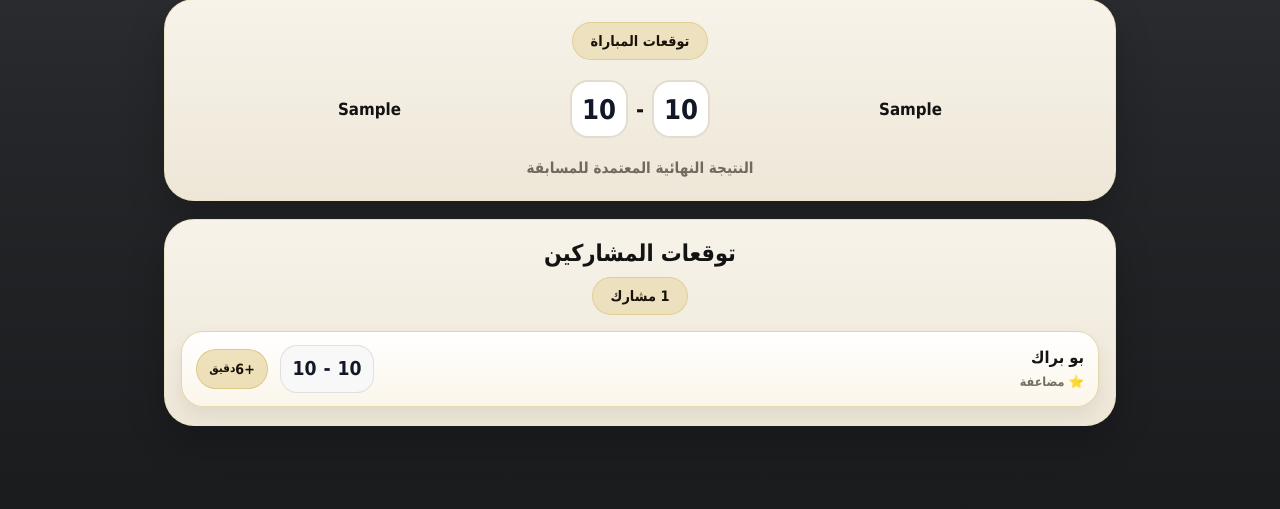
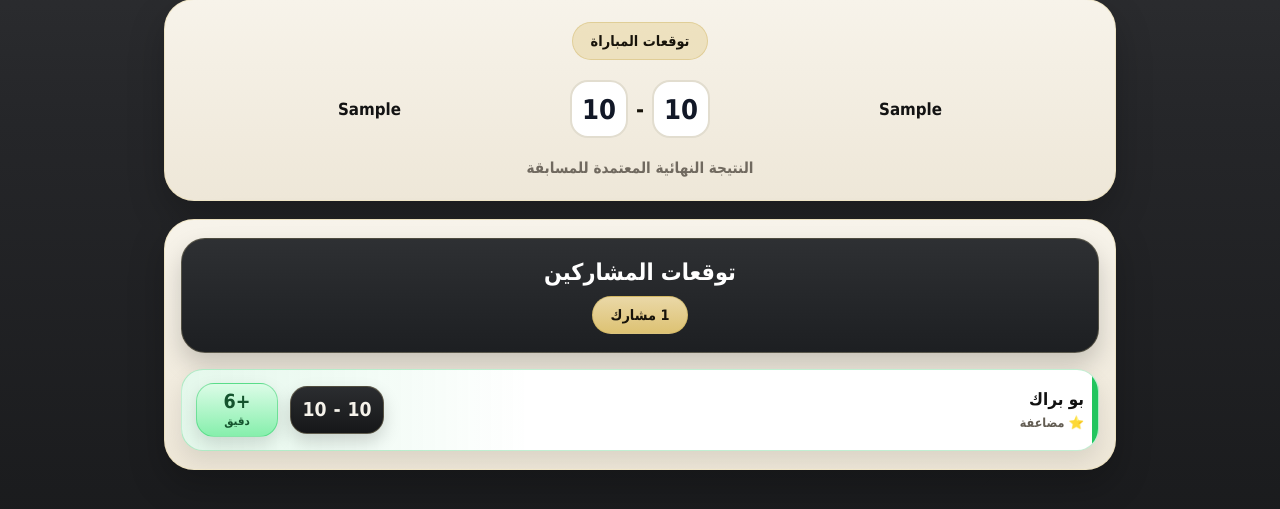
Before and after one commit to mcvals21/worldcup-predictions, a Flask app: page /match/1 in a window 1280 px wide. Shown: the part 236-745 px from the top of the page. Run offline with Flask 3, Linux system fonts and the light colour scheme; tables that the repository leaves empty hold one stand-in row (values such as "Sample post").

Commit message:
Update style.css

```diff
--- a/static/style.css
+++ b/static/style.css
@@ -1474,3 +1474,211 @@ html body .mv-prediction-item.is-double{
     font-size:.82rem !important;
   }
 }
+/* =====================================================
+   ref-sports-8
+   تحسين صفحة توقعات المشاركين: تباين داكن + نقاط أوضح
+===================================================== */
+
+/* رأس كرت التوقعات يصبح داكنًا داخل الكرت الفاتح */
+html body .mv-section-title{
+  background:linear-gradient(180deg,#2e3033,#1d1f22) !important;
+  color:#f5f2ea !important;
+  border:1px solid rgba(230,211,156,.24) !important;
+  border-radius:24px !important;
+  padding:18px 14px !important;
+  margin-bottom:16px !important;
+  box-shadow:0 12px 24px rgba(0,0,0,.18) !important;
+}
+
+html body .mv-section-title h3{
+  color:#ffffff !important;
+}
+
+html body .mv-section-title span{
+  background:linear-gradient(180deg,#ead8a7,#ddc273) !important;
+  color:#17130a !important;
+  border:1px solid rgba(198,168,75,.45) !important;
+}
+
+/* كرت كل مشارك: أبيض مع شريط داكن خفيف للتباين */
+html body .mv-prediction-item{
+  position:relative !important;
+  overflow:hidden !important;
+
+  background:
+    linear-gradient(90deg,rgba(32,33,36,.08),transparent 34%),
+    #ffffff !important;
+
+  border:1px solid rgba(17,17,17,.10) !important;
+  box-shadow:0 10px 22px rgba(0,0,0,.09) !important;
+}
+
+/* شريط جانبي يوضح نوع النتيجة */
+html body .mv-prediction-item::before{
+  content:"" !important;
+  position:absolute !important;
+  top:0 !important;
+  bottom:0 !important;
+  right:0 !important;
+  width:6px !important;
+  background:#9ca3af !important;
+}
+
+html body .mv-prediction-item.is-exact::before{
+  background:#22c55e !important;
+}
+
+html body .mv-prediction-item.is-partial::before{
+  background:#d6ad37 !important;
+}
+
+html body .mv-prediction-item.is-wrong::before{
+  background:#4b5563 !important;
+}
+
+html body .mv-prediction-item.is-pending::before{
+  background:#9ca3af !important;
+}
+
+/* اسم المشارك أوضح */
+html body .mv-player-block strong{
+  color:#111111 !important;
+  font-size:1.06rem !important;
+}
+
+html body .mv-player-block small{
+  color:#625c52 !important;
+}
+
+/* مربع التوقع نفسه يصبح أوضح */
+html body .mv-pred-score{
+  background:linear-gradient(180deg,#2b2d30,#161719) !important;
+  color:#f5f2ea !important;
+  border:1px solid rgba(230,211,156,.28) !important;
+  box-shadow:0 8px 18px rgba(0,0,0,.16) !important;
+}
+
+html body .mv-pred-score span,
+html body .mv-pred-score b{
+  color:#f5f2ea !important;
+}
+
+/* شارة النقاط الجديدة */
+html body .mv-result-chip{
+  min-width:82px !important;
+  min-height:54px !important;
+  padding:7px 12px !important;
+
+  display:flex !important;
+  flex-direction:column !important;
+  align-items:center !important;
+  justify-content:center !important;
+  gap:4px !important;
+
+  border-radius:18px !important;
+  box-shadow:0 8px 18px rgba(0,0,0,.13) !important;
+}
+
+html body .mv-result-chip b{
+  font-size:1.22rem !important;
+  line-height:1 !important;
+  font-weight:1000 !important;
+}
+
+html body .mv-result-chip small{
+  font-size:.72rem !important;
+  line-height:1 !important;
+  font-weight:950 !important;
+}
+
+/* +3 أو +6: نتيجة دقيقة */
+html body .mv-result-chip.exact{
+  background:linear-gradient(180deg,#dcfce7,#86efac) !important;
+  color:#14532d !important;
+  border:1px solid rgba(34,197,94,.45) !important;
+}
+
+html body .mv-result-chip.exact b,
+html body .mv-result-chip.exact small{
+  color:#14532d !important;
+}
+
+/* +1 أو +2: توقع صحيح جزئي */
+html body .mv-result-chip.partial{
+  background:linear-gradient(180deg,#ead8a7,#ddc273) !important;
+  color:#17130a !important;
+  border:1px solid rgba(198,168,75,.45) !important;
+}
+
+html body .mv-result-chip.partial b,
+html body .mv-result-chip.partial small{
+  color:#17130a !important;
+}
+
+/* 0: خطأ */
+html body .mv-result-chip.wrong{
+  background:linear-gradient(180deg,#3a3b3f,#1d1f22) !important;
+  color:#f5f2ea !important;
+  border:1px solid rgba(255,255,255,.10) !important;
+}
+
+html body .mv-result-chip.wrong b,
+html body .mv-result-chip.wrong small{
+  color:#f5f2ea !important;
+}
+
+/* بانتظار النتيجة */
+html body .mv-result-chip.pending{
+  background:linear-gradient(180deg,#ece8df,#d8d2c5) !important;
+  color:#5f574b !important;
+  border:1px solid rgba(17,17,17,.10) !important;
+}
+
+html body .mv-result-chip.pending b,
+html body .mv-result-chip.pending small{
+  color:#5f574b !important;
+}
+
+/* تمييز إضافي للمطابقة الكاملة */
+html body .mv-prediction-item.is-exact{
+  background:
+    linear-gradient(90deg,rgba(34,197,94,.12),transparent 38%),
+    #ffffff !important;
+  border-color:rgba(34,197,94,.28) !important;
+}
+
+/* تمييز للمشاركة التي فيها نقطة */
+html body .mv-prediction-item.is-partial{
+  background:
+    linear-gradient(90deg,rgba(214,173,55,.14),transparent 38%),
+    #ffffff !important;
+  border-color:rgba(214,173,55,.30) !important;
+}
+
+/* تمييز هادئ للخطأ */
+html body .mv-prediction-item.is-wrong{
+  background:
+    linear-gradient(90deg,rgba(31,41,55,.09),transparent 38%),
+    #ffffff !important;
+}
+
+/* الهاتف */
+@media (max-width:520px){
+  html body .mv-result-chip{
+    min-width:74px !important;
+    min-height:50px !important;
+    border-radius:16px !important;
+  }
+
+  html body .mv-result-chip b{
+    font-size:1.12rem !important;
+  }
+
+  html body .mv-result-chip small{
+    font-size:.68rem !important;
+  }
+
+  html body .mv-pred-score{
+    background:linear-gradient(180deg,#2b2d30,#161719) !important;
+  }
+}
```
